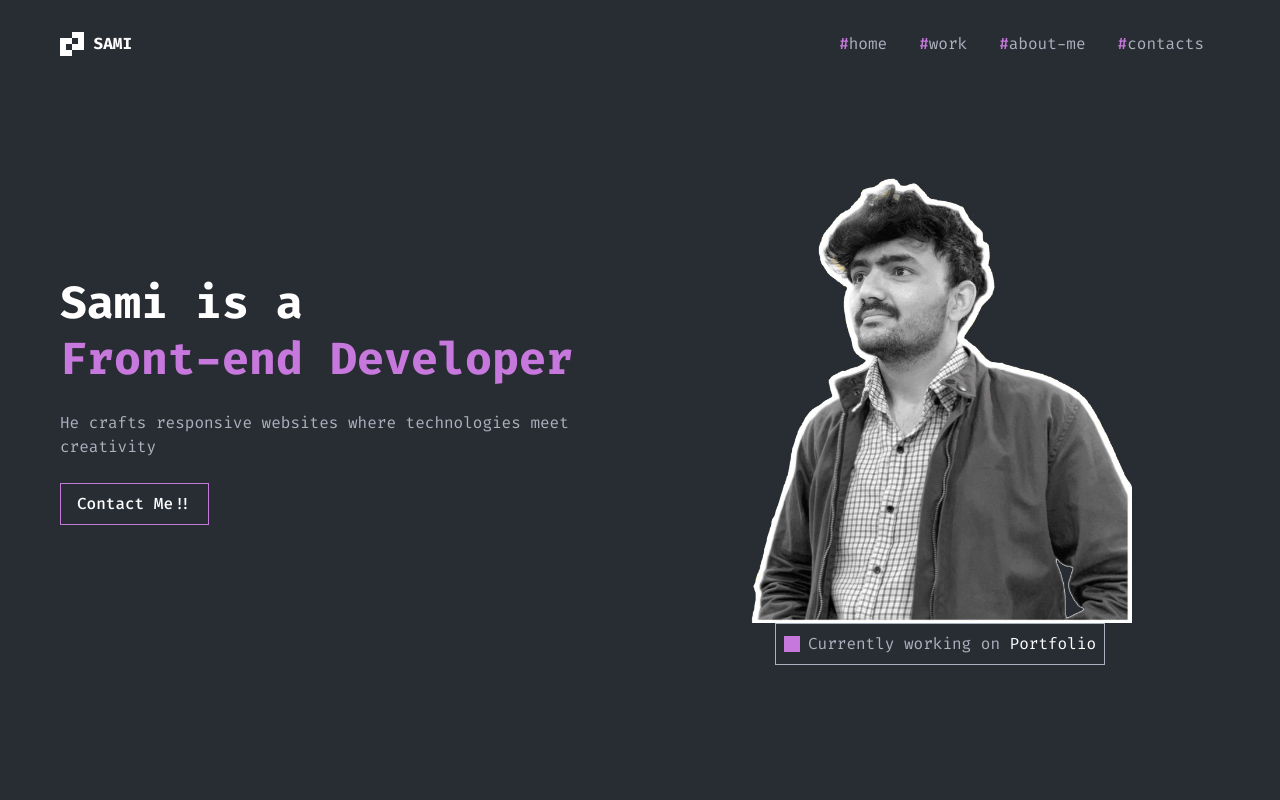
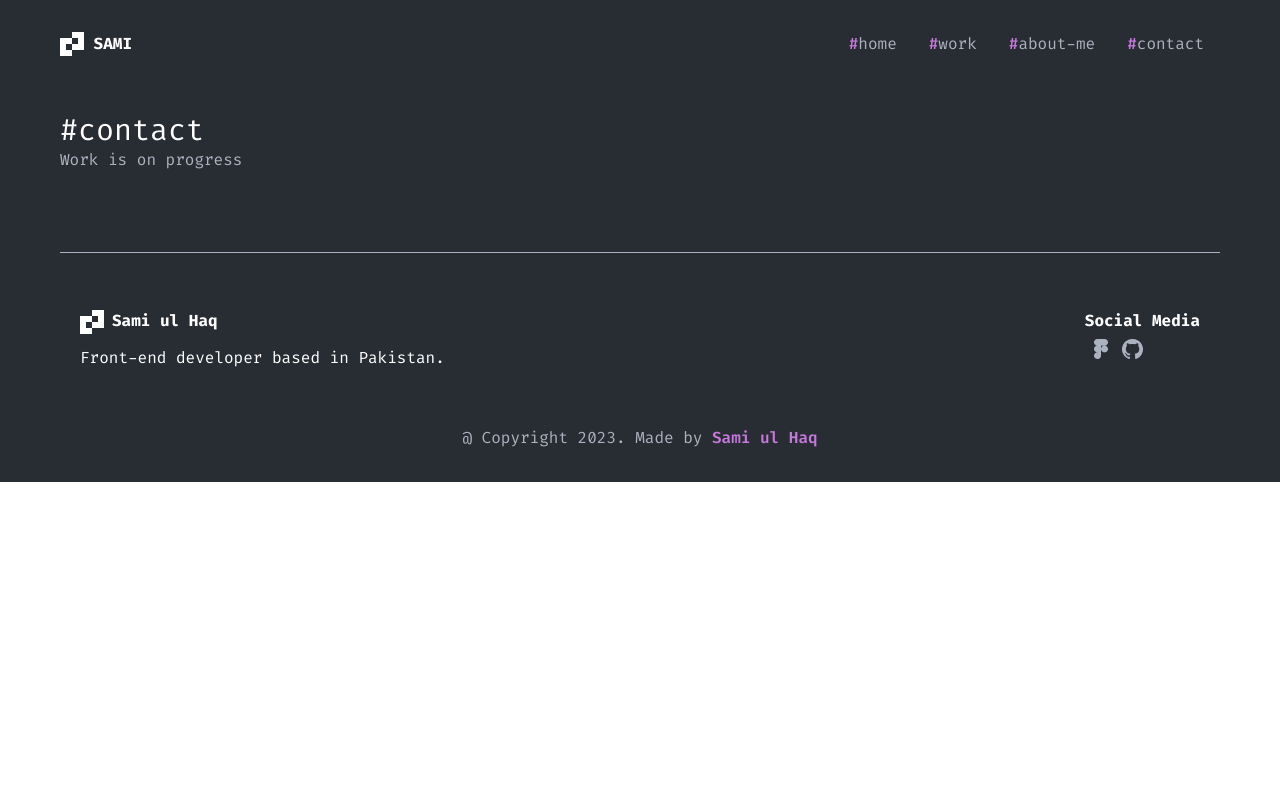
Before and after one commit to samiulhaq-dev/samiulhaq, a React (Vite) app: page /contact in a window 1280 px wide. Shown: the top 800 px of the page. Built offline with nearby package versions, Linux system fonts and the light colour scheme; no server answers.

Commit message:
contact initial

```diff
--- a/package.json
+++ b/package.json
@@ -11,7 +11,8 @@
   },
   "dependencies": {
     "react": "^18.2.0",
-    "react-dom": "^18.2.0"
+    "react-dom": "^18.2.0",
+    "react-router-dom": "^6.12.1"
   },
   "devDependencies": {
     "@types/react": "^18.0.37",
--- a/src/App.jsx
+++ b/src/App.jsx
@@ -1,12 +1,21 @@
-import { HeroSection, Navbar } from "./components";
+import { Route, Router, Routes } from "react-router-dom";
+import { Navbar, Footer } from "./components";
+import Contact from "./pages/Contact";
 import Home from "./pages/Home";
 
 const App = () => {
   return (
     <div className="bg-blackish">
-      <Home />
+      <div className="max-w-[1200px] m-auto px-5">
+        <Navbar />
+        <Routes>
+          <Route path="/" element={<Home />} />
+          <Route path="/contact" element={<Contact />} />
+        </Routes>
+        <Footer />
+      </div>
     </div>
-  )
-}
+  );
+};
 
 export default App;
--- a/src/components/ContactHome.jsx
+++ b/src/components/ContactHome.jsx
@@ -1,7 +1,7 @@
 
 const ContactHome = () => {
   return (
-    <div className="contact-home py-20">
+    <div className="contact-home pt-10 md:pt-20 pb-20">
       <div className="title-header flex items-center justify-between">
         <div className="left flex items-center flex-1 gap-5">
           <h2 className="text-white font-medium text-[32px]">
--- a/src/components/Footer.jsx
+++ b/src/components/Footer.jsx
@@ -4,7 +4,7 @@ import Github from "../assets/Github.png";
 
 const Footer = () => {
   return (
-    <div className="footer py-8 border-t border-greyish pt-10">
+    <div className="footer py-8 border-t border-greyish pt-14 max-w-[1200px] m-auto px-5">
       <div className="footer-content flex justify-between flex-col gap-10 sm:flex-row">
         <div className="left">
           <img src={Logo} alt="logo" className="inline-block mr-2" />
--- a/src/components/Navbar.jsx
+++ b/src/components/Navbar.jsx
@@ -1,4 +1,5 @@
 import React, { useState } from "react";
+import { Link } from "react-router-dom";
 import Logo from "../assets/logo.png";
 
 const Navbar = () => {
@@ -9,9 +10,9 @@ const Navbar = () => {
       <div className="max-container flex justify-between items-center py-4">
         <div className="left">
           <div className="img">
-            <a href="#" className="text-white font-bold">
-             <img src={Logo} alt="logo" className="inline-block"/> SAMI
-            </a>
+            <Link to="/" className="text-white font-bold">
+              <img src={Logo} alt="logo" className="inline-block" /> SAMI
+            </Link>
           </div>
         </div>
         <div className="right flex items-center">
@@ -21,9 +22,9 @@ const Navbar = () => {
             } bg-blackish md:flex-row md:static`}
           >
             <li className="text-[#ABB2BF] list-none text-[32px] md:text-base py-4 mx-4">
-              <a href="#">
+              <Link to="/">
                 <span className="text-[#C778DD] font-medium">#</span>home
-              </a>
+              </Link>
             </li>
             <li className="text-[#ABB2BF] list-none text-[32px] md:text-base py-4 mx-4">
               <a href="#">
@@ -36,9 +37,9 @@ const Navbar = () => {
               </a>
             </li>
             <li className="text-[#ABB2BF] list-none text-[32px] md:text-base py-4 mx-4">
-              <a href="#">
-                <span className="text-[#C778DD] font-medium">#</span>contacts
-              </a>
+              <Link to="/contact">
+                <span className="text-[#C778DD] font-medium">#</span>contact
+              </Link>
             </li>
 
             <div
--- a/src/main.jsx
+++ b/src/main.jsx
@@ -1,10 +1,11 @@
 import React from "react";
 import ReactDOM from "react-dom/client";
+import { BrowserRouter } from "react-router-dom";
 import App from "./App.jsx";
 import "./index.css";
 
 ReactDOM.createRoot(document.getElementById("root")).render(
-  <React.StrictMode>
+  <BrowserRouter>
     <App />
-  </React.StrictMode>
+  </BrowserRouter>
 );
--- /dev/null
+++ b/src/pages/Contact.jsx
@@ -0,0 +1,12 @@
+import React from "react";
+
+const Contact = () => {
+  return (
+    <div className="pt-28 pb-20">
+      <h1 className="text-3xl text-white">#contact</h1>
+      <p className="text-greyish">Work is on progress</p>
+    </div>
+  );
+};
+
+export default Contact;
--- a/src/pages/Home.jsx
+++ b/src/pages/Home.jsx
@@ -3,15 +3,13 @@ import { AboutHome, ContactHome, HeroSection, Navbar, Projects, QuoteImg, Skills
 
 const Home = () => {
   return (
-    <div className="max-w-[1200px] m-auto px-5">
-        <Navbar />
+    <div className="">
         <HeroSection />
         <QuoteImg />
         <Projects />
         <Skills />
         <AboutHome />
         <ContactHome />
-        <Footer />
     </div>
   )
 }
```
Also changed, not shown: src/components/Projects.jsx (+4 -3 lines), 1 other file (tests, documents, lock files or other folders).
